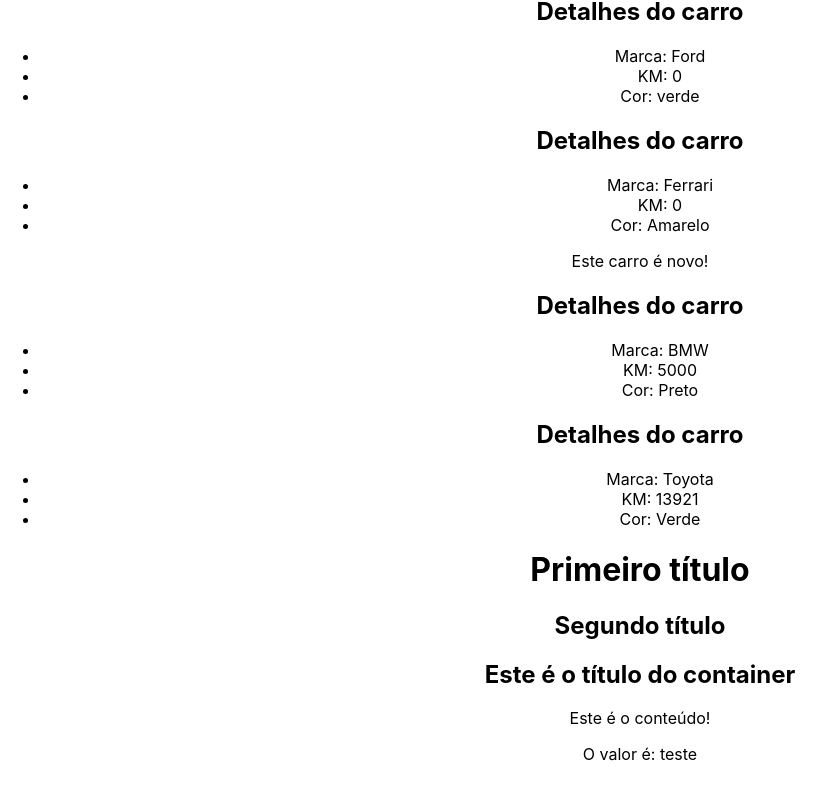
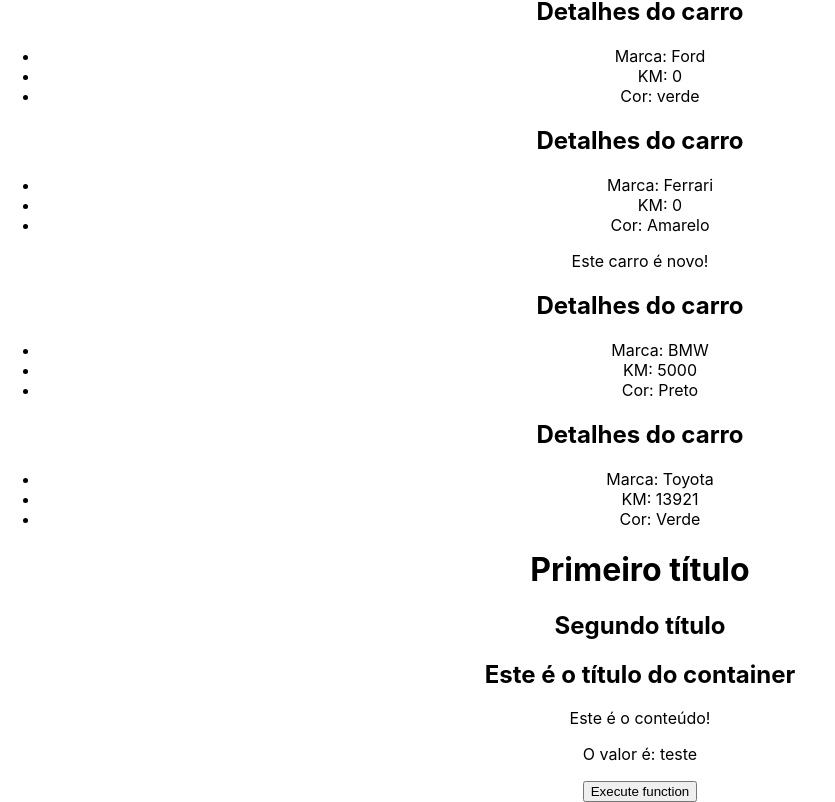
Before and after one commit to ehurafa/react-from-zero-to-mastery, a React (Create React App) app in the folder ARQUIVOS/03_AVANCADO_EM_REACT/avancado/: page / in a window 1280 px wide. Shown: the part 1860-2662 px from the top of the page, without its empty margins (0-835 px from the left). Before the commit the page ends 2640 px from the top, so only its background shows below. Built offline with nearby package versions, Linux system fonts and the light colour scheme.

Commit message:
prop function

```diff
--- a/ARQUIVOS/03_AVANCADO_EM_REACT/avancado/src/App.js
+++ b/ARQUIVOS/03_AVANCADO_EM_REACT/avancado/src/App.js
@@ -8,6 +8,7 @@ import ShowUserName from './components/ShowUserName'
 import CarDetails from './components/CarDetails'
 import Fragment from './components/Fragment'
 import Container from './components/Container'
+import ExecuteFunction from './components/ExecuteFunction';
 
 function App() {
 
@@ -16,6 +17,10 @@ function App() {
     {id: 2, brand: 'BMW', color: "Preto", newCar: false, km: 5000},
     {id: 3, brand: 'Toyota', color: "Verde", newCar: false, km: 13921}
   ]
+
+  const showMessage = () => {
+    console.log('Evento do componente pai!')
+  }
 
   return (
     <div className="App">
@@ -43,7 +48,7 @@ function App() {
         <CarDetails brand={'Ford'} km={0} color={'verde'} newCar={false} />
         {/* loop em array de objetos */}
         {cars.map((car) => (
-          <CarDetails brand={car.brand} color={car.color} newCar={car.newCar} km={car.km}/>
+          <CarDetails brand={car.brand} color={car.color} newCar={car.newCar} km={car.km} key={car.id} />
         ))}
       </div>
 
@@ -56,6 +61,9 @@ function App() {
           <p>Este é o conteúdo!</p>
         </Container>
       </div>
+      <div>
+        <ExecuteFunction myFunction={showMessage} />
+      </div>
     </div>
   );
 }
--- /dev/null
+++ b/ARQUIVOS/03_AVANCADO_EM_REACT/avancado/src/components/ExecuteFunction.js
@@ -0,0 +1,9 @@
+function ExecuteFunction({ myFunction }) {
+    return (
+        <div>
+            <button onClick={myFunction}>Execute function</button>
+        </div>
+    )
+}
+
+export default ExecuteFunction;
```
